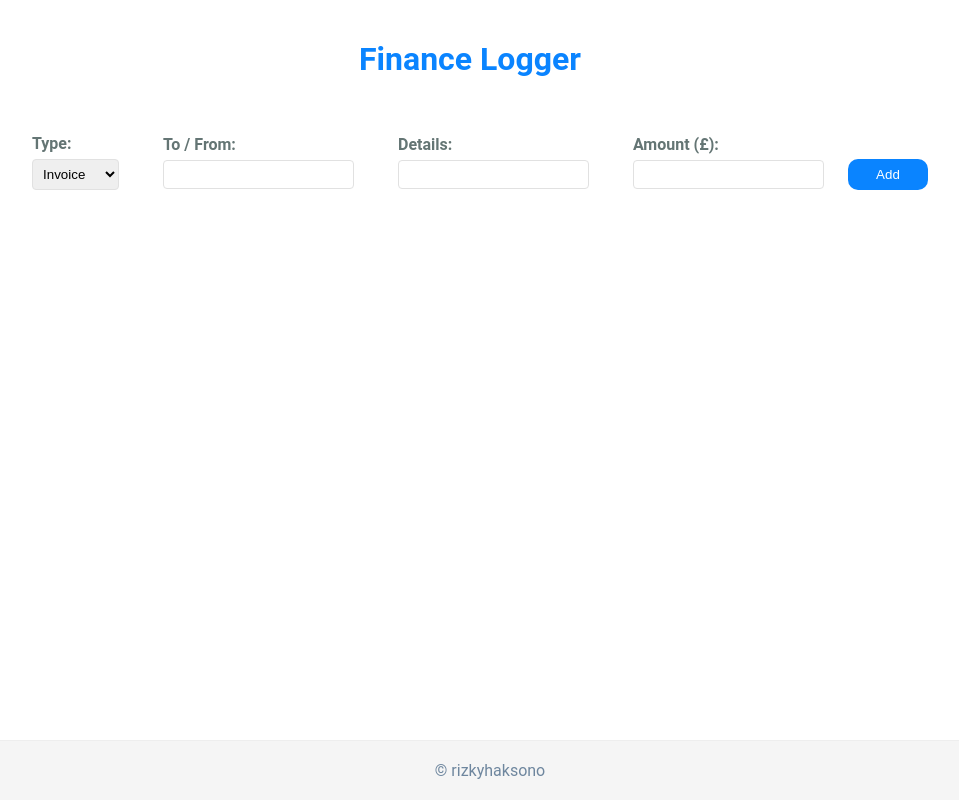
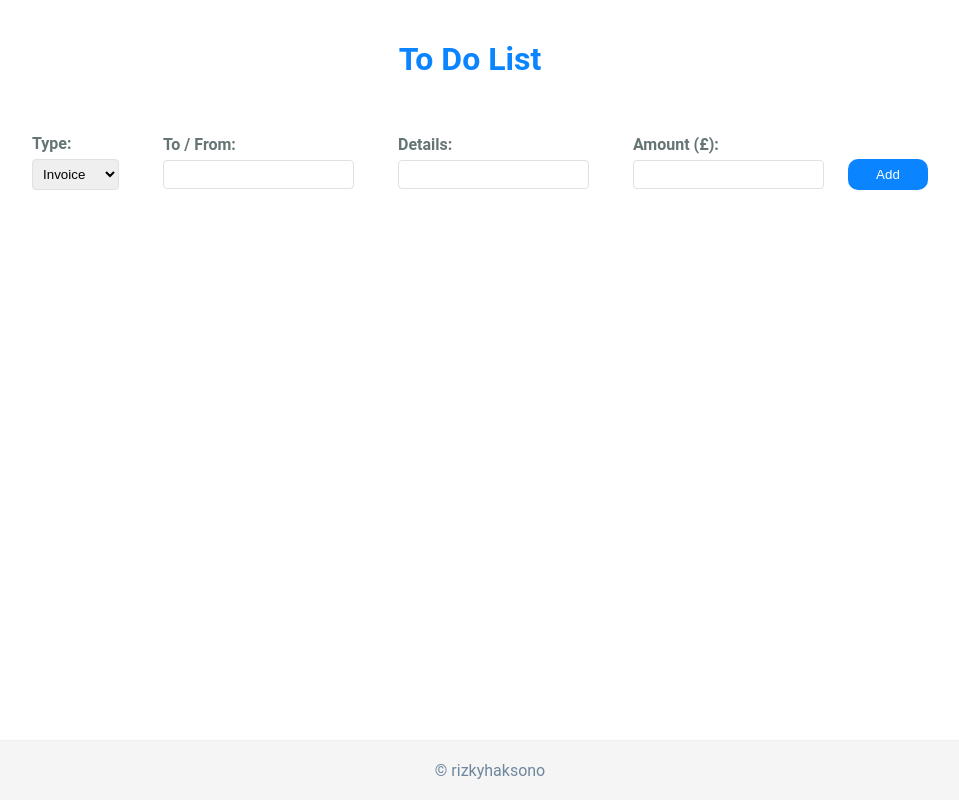
Before and after one commit to rizkyhaksono/todo-typescript, a plain HTML site: page public/index.html in a window 1280 px wide. Shown: the whole page, without its empty margins (170-1129 px from the left). Drawn offline with Linux system fonts and the light colour scheme.

Commit message:
fix: index

```diff
--- a/public/index.html
+++ b/public/index.html
@@ -2,14 +2,13 @@
     <head>
         <meta charset="UTF-8" />
         <meta name="viewport" content="width=device-width, initial-scale=1.0" />
-        <title>TypeScript Tutorial</title>
+        <title>todo Rizky's</title>
         <link rel="stylesheet" href="style.css" />
     </head>
     <body>
         <div class="wrapper">
-            <h1>Finance Logger</h1>
+            <h1>To Do List</h1>
 
-            <!-- output list -->
             <ul class="item-list"></ul>
         </div>
 
```
